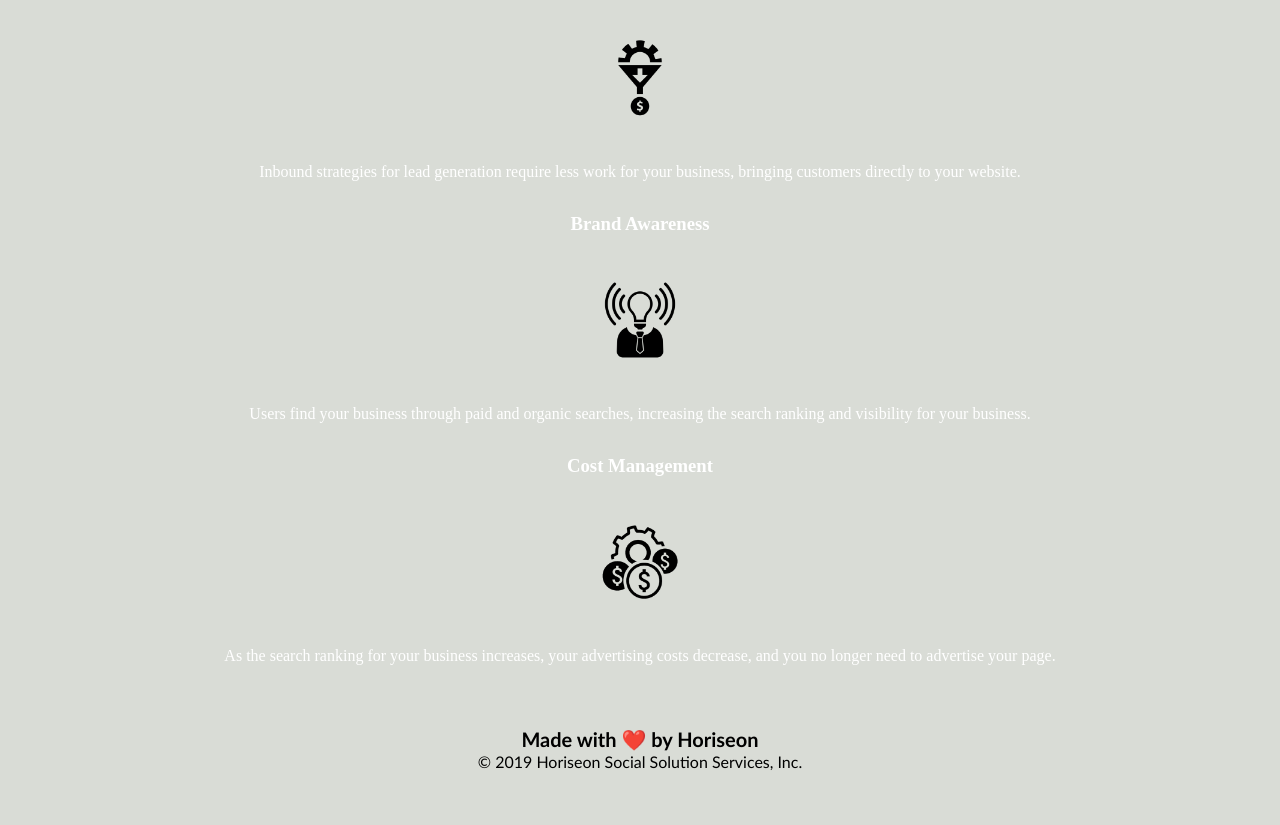
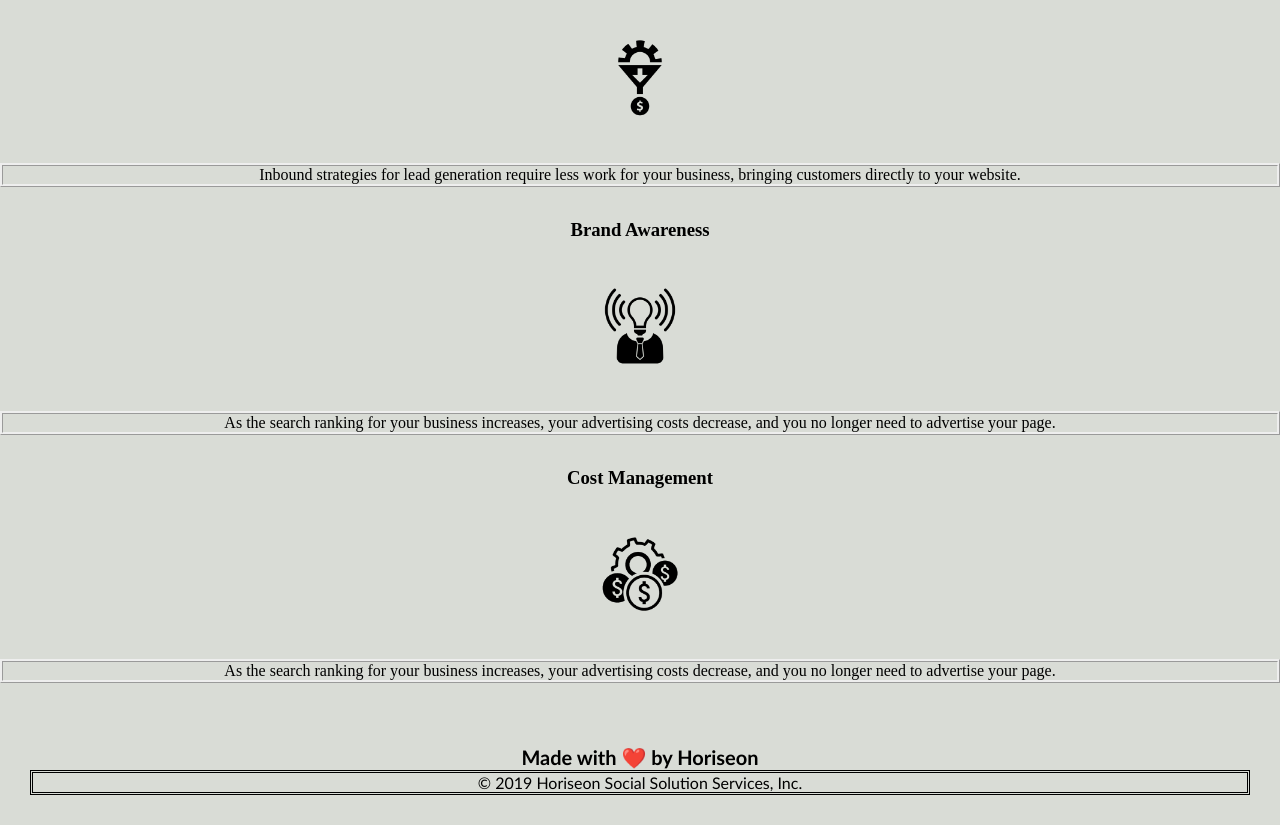
Before and after one commit to ayladillis/code-refactor, a plain HTML site: page index.html in a window 1280 px wide. Shown: the part 1911-2736 px from the top of the page. Before the commit the page ends 2712 px from the top, so only its background shows below. Drawn offline with Linux system fonts and the light colour scheme.

Commit message:
added screenshots and updated code

```diff
--- a/assets/css/style.css
+++ b/assets/css/style.css
@@ -88,17 +88,17 @@ p {
 
 .benefit-lead {
     margin-bottom: 32px;
-    color: #ffffff;
+    color: black;
 }
 
 .benefit-brand {
     margin-bottom: 32px;
-    color: #ffffff;
+    color: black;
 }
 
 .benefit-cost {
     margin-bottom: 32px;
-    color: #ffffff;
+    color: black;
 }
 
 .benefit-lead h3 {
@@ -210,3 +210,10 @@ div.benefit-brand {
 div.benefit-cost {
     text-align: center;
 }
+/*added double border around footer*/
+p.double {
+    border-style: double;
+}
+p.ridge {
+    border-style: ridge;
+}
--- a/index.html
+++ b/index.html
@@ -54,33 +54,30 @@
     <div class="benifits">
          <div class="benefit-lead">
             <h3>Lead Generation</h3>
-            <!--added in the alt tag to describe the image-->
+            <!--added in the alt tag to describe the image and a ridged border to the text-->
             <img src="./assets/images/lead-generation.png" alt="sun-symbol-above-an-arrow-and-dollar-sign" class="lead-generation">
-            <p>
-                Inbound strategies for lead generation require less work for your business, bringing customers directly to your website.
-            </p>
+            <p class="ridge">Inbound strategies for lead generation require less work for your business,
+                bringing customers directly to your website.</p>
         </div>
         <div class="benefit-brand">
             <h3>Brand Awareness</h3>
-            <!--added in the alt tag to describe the image-->
+            <!--added in the alt tag to describe the image and a ridged border to the text-->
             <img src="./assets/images/brand-awareness.png" alt="lightbulb-symbol-over-suit-and-tie">
-            <p>
-                Users find your business through paid and organic searches, increasing the search ranking and visibility for your business.
-            </p>
+            <p class="ridge">As the search ranking for your business increases, your advertising costs decrease,
+                and you no longer need to advertise your page.</p>
         </div>
         <div class="benefit-cost">
             <h3>Cost Management</h3>
-            <!--added in the alt tag to describe the image-->
+            <!--added in the alt tag to describe the image and a ridged border to the text-->
             <img src="./assets/images/cost-management.png" alt="gear-symble-behind-three-dollar-signs">
-            <p>
-                As the search ranking for your business increases, your advertising costs decrease, and you no longer need to advertise your page.
-            </p>
+            <p class="ridge">As the search ranking for your business increases, your advertising costs
+                decrease, and you no longer need to advertise your page.</p>
         </div>
     </div>
     <div class="footer">
-        <h2>Made with ❤️️ by Horiseon</h2>
-        <p>
-            &copy; 2019 Horiseon Social Solution Services, Inc.
+        <!--added a double border around the footer-->
+        <h2 >Made with ❤️️ by Horiseon</h2>
+        <p class="double"> &copy; 2019 Horiseon Social Solution Services, Inc.</p>
         </p>
     </div>
 </body>
```
Also changed, not shown: assets/images/Screen Shot 2020-06-11 at 7.18.47 AM.png (added), assets/images/Screen Shot 2020-06-11 at 7.46.56 AM.png (added), 3 other files.
